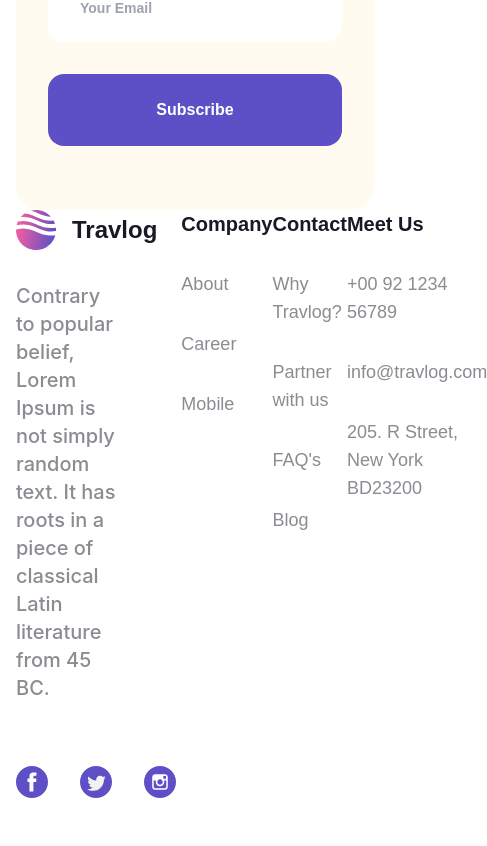
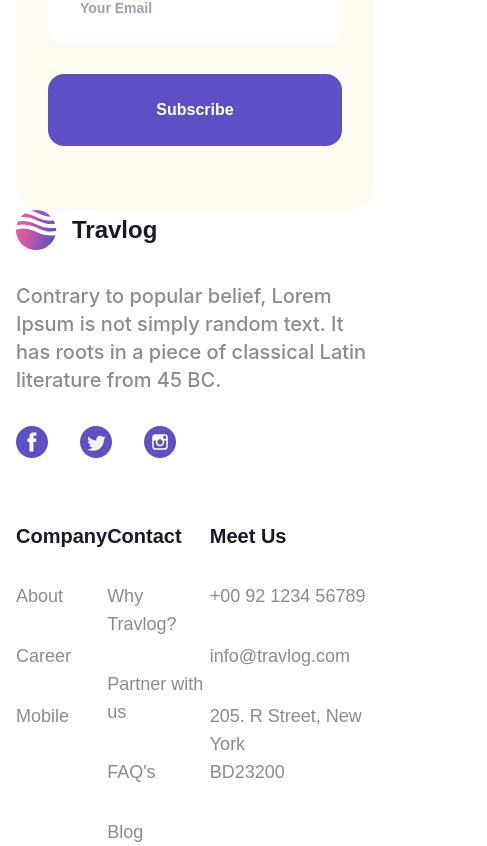
Before and after one commit to ervanervan/travlog, a React (Vite) app: page / in a window 390 px wide. Shown: the part 7327-8173 px from the top of the page, 487 px wide, since content can reach past the window. Before the commit the page ends 8125 px from the top, so only its background shows below. Built offline with nearby package versions, Linux system fonts and the light colour scheme.

Commit message:
Finished creating footer section in tablet display

```diff
--- a/src/components/Footer.jsx
+++ b/src/components/Footer.jsx
@@ -9,13 +9,13 @@ const Footer = () => {
   return (
     <footer className="container mx-auto">
       <div className="px-4 xl:px-20 md:py-16">
-        <div className="flex gap-16 items-start">
+        <div className="flex gap-16 items-start flex-col lg:flex-row">
           <div className="lg:w-1/2">
             <div className="flex gap-4 items-center mb-8">
               <img src={logo} alt="Logo Travlog" width={40} height={40} />
               <h1 className="font-black text-2xl text-textBlack">Travlog</h1>
             </div>
-            <p className="text-textGray text-xl font-medium mb-16">
+            <p className="text-textGray text-xl font-medium mb-8 lg:mb-16">
               Contrary to popular belief, Lorem Ipsum is not simply random text.
               It has roots in a piece of classical Latin literature from 45 BC.
             </p>
@@ -25,7 +25,7 @@ const Footer = () => {
               <img src={iconIG} alt="instagram" />
             </div>
           </div>
-          <div className="lg:w-1/2 flex items-start justify-between">
+          <div className="w-full lg:w-1/2 flex items-start justify-between">
             <div className="flex gap-8 flex-col">
               <h3 className="font-bold text-textBlack text-xl">Company</h3>
               <Link className="text-textGray text-lg font-medium hover:underline">
```
